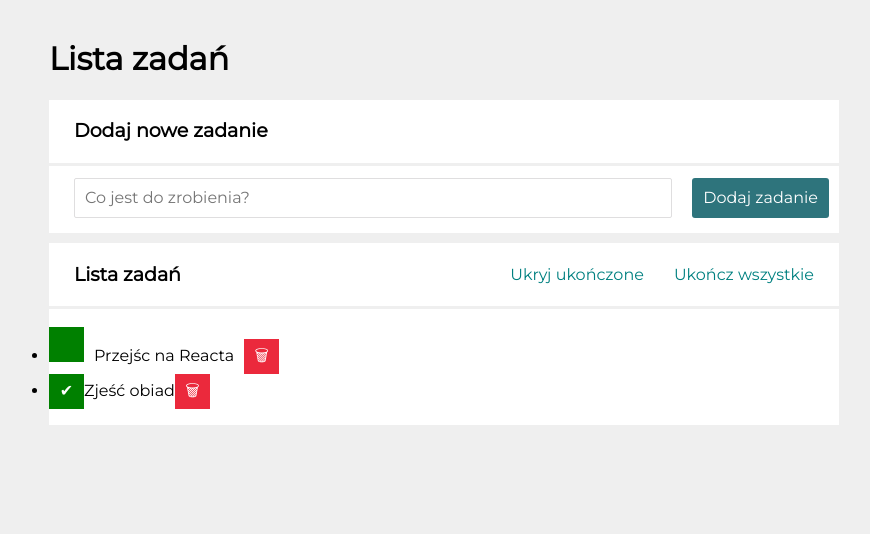
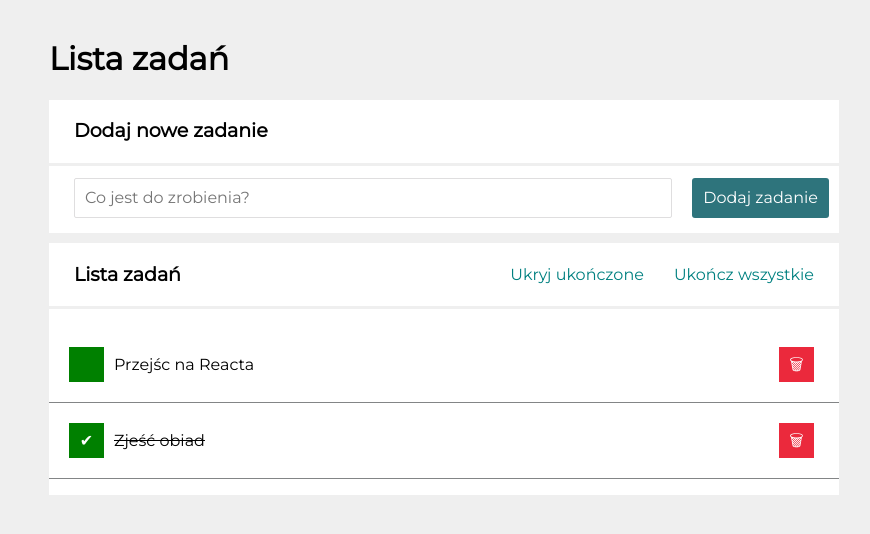
Before and after one commit to DawidStachowiak/todos-list-react, a React (Create React App) app: page / in a window 1280 px wide. Shown: the top 534 px of the page, without its empty margins (196-1066 px from the left). Built offline with nearby package versions, Linux system fonts and the light colour scheme.

Commit message:
fixing bugs from the console

```diff
--- a/src/Form/index.js
+++ b/src/Form/index.js
@@ -5,7 +5,7 @@ const Form = () => (
 
 
 <form className="form ">
-  <input className="form__input js-new__task" placeholder="Co jest do zrobienia?" autofocus required />
+  <input className="form__input js-new__task" placeholder="Co jest do zrobienia?" required />
   <button className="form__button ">Dodaj zadanie</button>
 </form>
 </div>
--- a/src/MainSection/index.js
+++ b/src/MainSection/index.js
@@ -1,17 +1,14 @@
 import "./style.css";
 
-const MainSection = ({title, body, extraHeaderContent})=>(
-
-    <div class="main">
-      <div class="main__section">
-        <h2 class="main__sectionHeader">{title}</h2>
-        {extraHeaderContent}
-      </div>
-
-      {body}
+const MainSection = ({ title, body, extraHeaderContent }) => (
+  <div className="main">
+    <div className="main__section">
+      <h2 className="main__sectionHeader">{title}</h2>
+      {extraHeaderContent}
     </div>
 
-
-)
+    {body}
+  </div>
+);
 
 export default MainSection;
--- a/src/Tasks/index.js
+++ b/src/Tasks/index.js
@@ -1,10 +1,11 @@
+
 import "./style.css";
 
 const Tasks = ({ tasks, hideTasksDone }) => (
   <ul className="main__unorderList">
     {tasks.map((task) => (
-      <li
-        className={`list__item"${
+      <li key = {task.id}
+        className={`list__item ${
           task.done && hideTasksDone ? "list__item--hide" : ""
         }`}
       >
@@ -12,7 +13,7 @@ const Tasks = ({ tasks, hideTasksDone }) => (
           {task.done ? "✔" : ""}
         </button>
         <span
-          className={`taskList__span${
+          className={`taskList__span ${
             task.done ? "taskList__span--done" : ""
           }`}
         >
```
